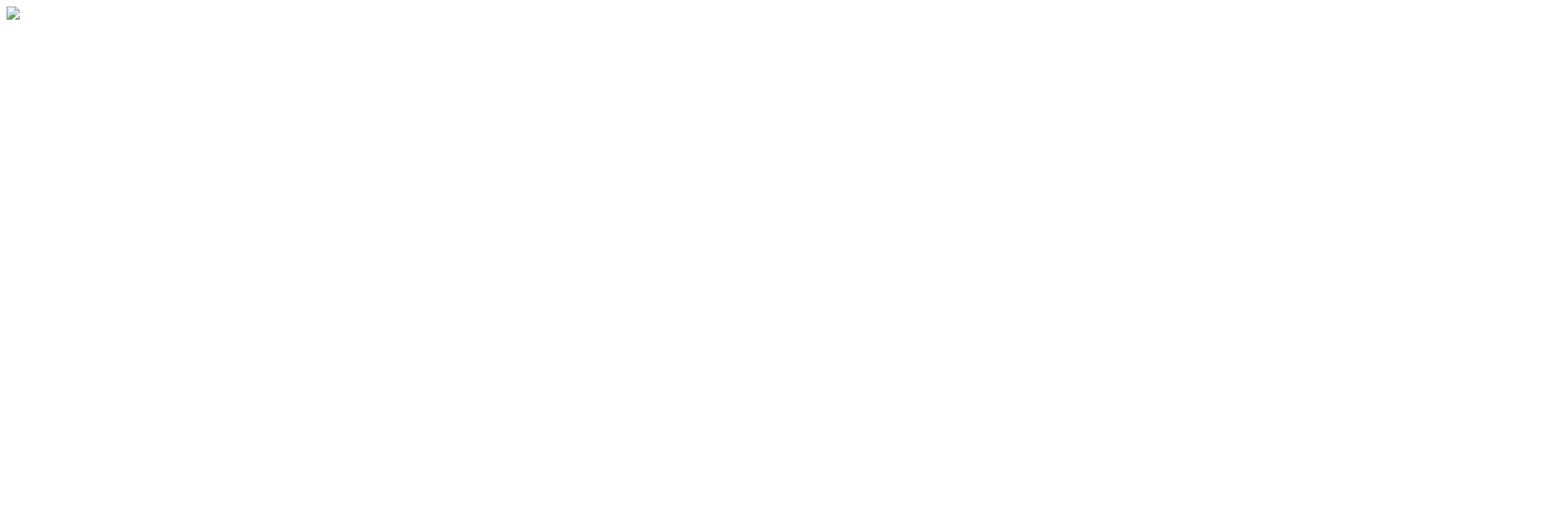
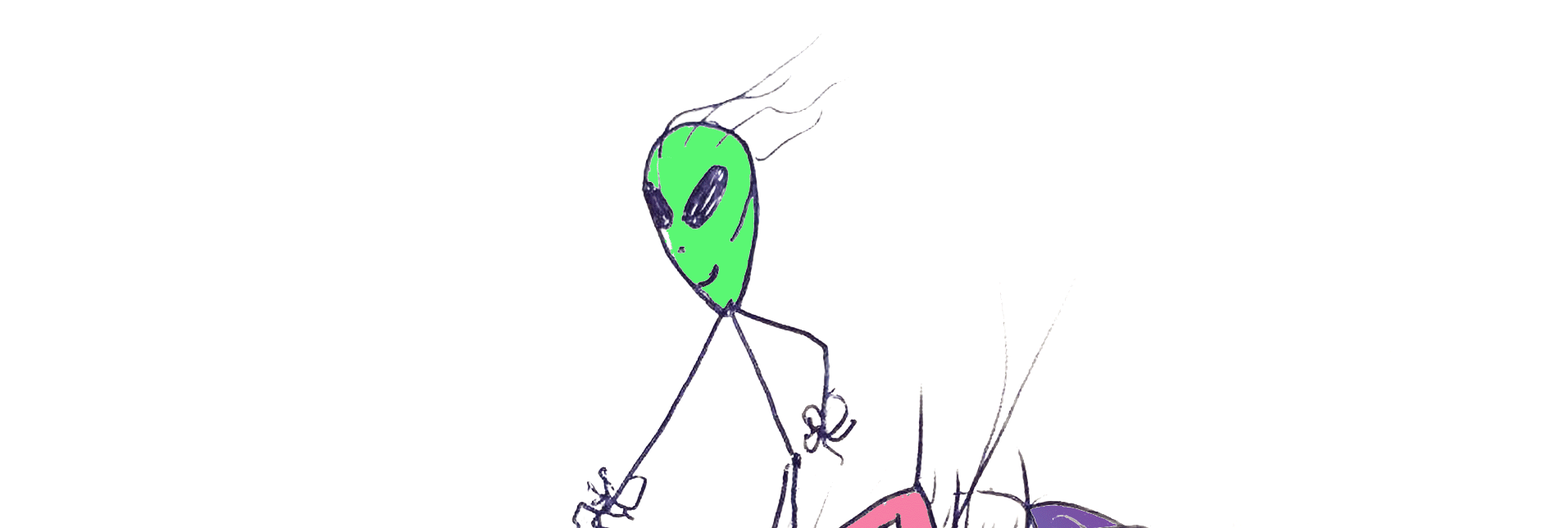
Before and after one commit to uniluotosurf/uniluotosurf.github.io, a plain HTML site: page index.html in a window 1280 px wide. Shown: the top 644 px of the page at 82% size, 1898 px wide, since content can reach past the window. Drawn offline with Linux system fonts and the light colour scheme.

Commit message:
Update index.html

```diff
--- a/index.html
+++ b/index.html
@@ -1,4 +1,4 @@
 <!DOCTYPE html>
 <body>
-  <img src="alien.gif"/>
+  <img src="surf-alien.gif"/>
 </body>
```
